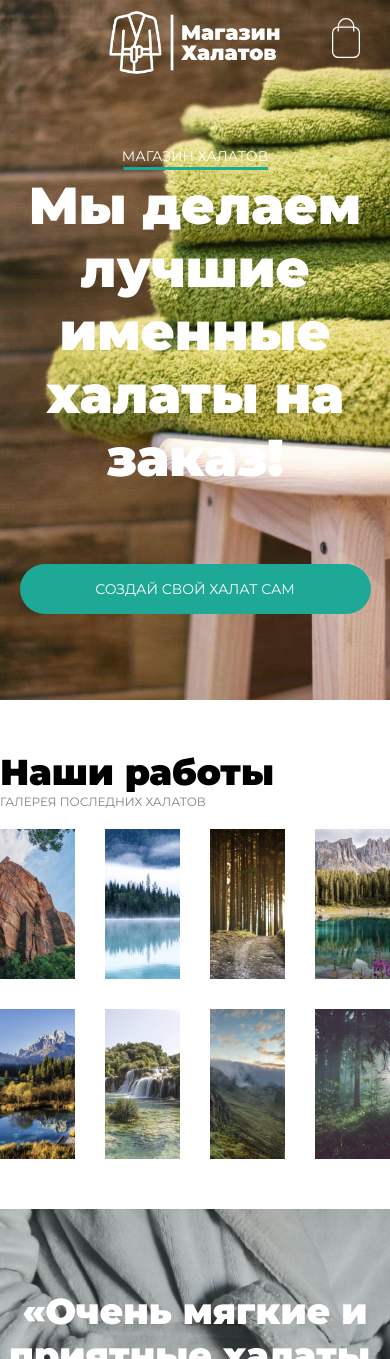
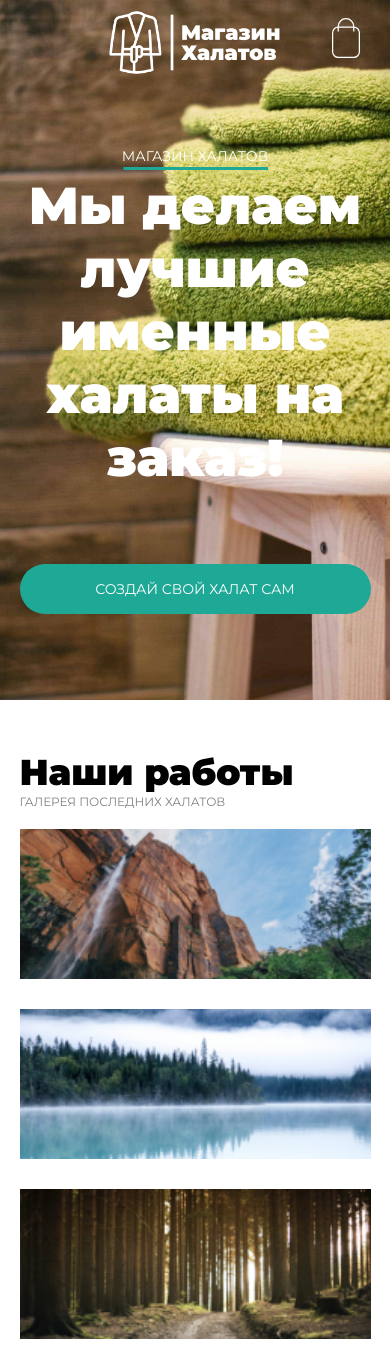
Before and after one commit to DreamSites/halat-shop, a Vue app: page / in a window 390 px wide. Shown: the top 1359 px of the page. Built offline with nearby package versions, Linux system fonts and the light colour scheme.

Commit message:
Оптимизация блока "Наши работы" под мобильные устройства

```diff
--- a/src/components/OurWork.vue
+++ b/src/components/OurWork.vue
@@ -70,4 +70,26 @@ export default {
 #workBlock-8 {
     background: url("../assets/workBlockBG-8.jpg") no-repeat center center / cover;
 }
+
+@media (max-width: 1024px) {
+  .ourWork {
+    width: 90%;
+  }
+  .workBlocks {
+    grid-template-columns: repeat(3, 1fr);
+  }
+}
+
+@media (max-width: 800px) {
+  .workBlocks {
+    grid-template-columns: repeat(2, 1fr);
+  }
+}
+
+@media (max-width: 450px) {
+  .workBlocks {
+    grid-template-columns: auto;
+  }
+}
+
 </style>
```
